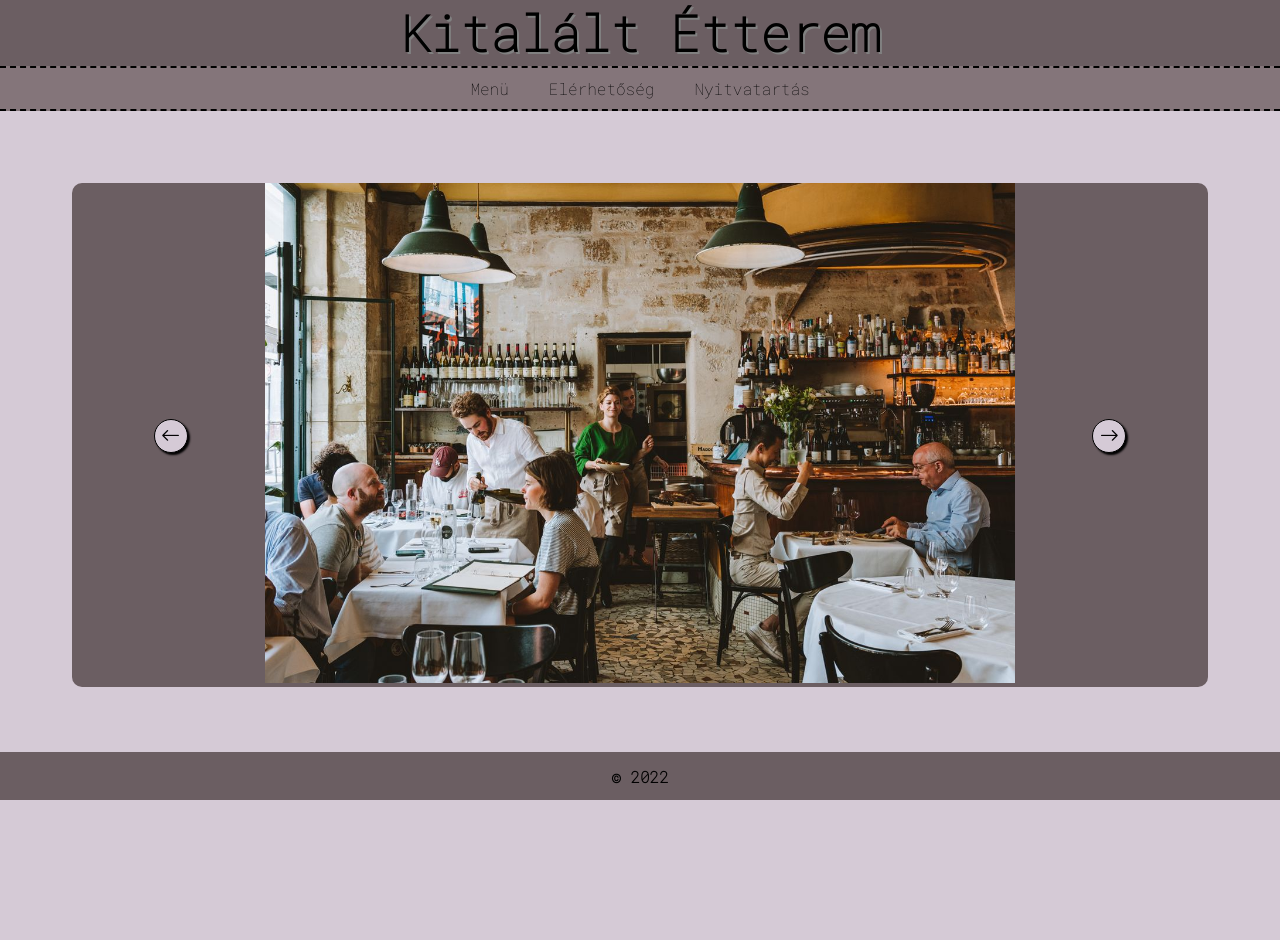
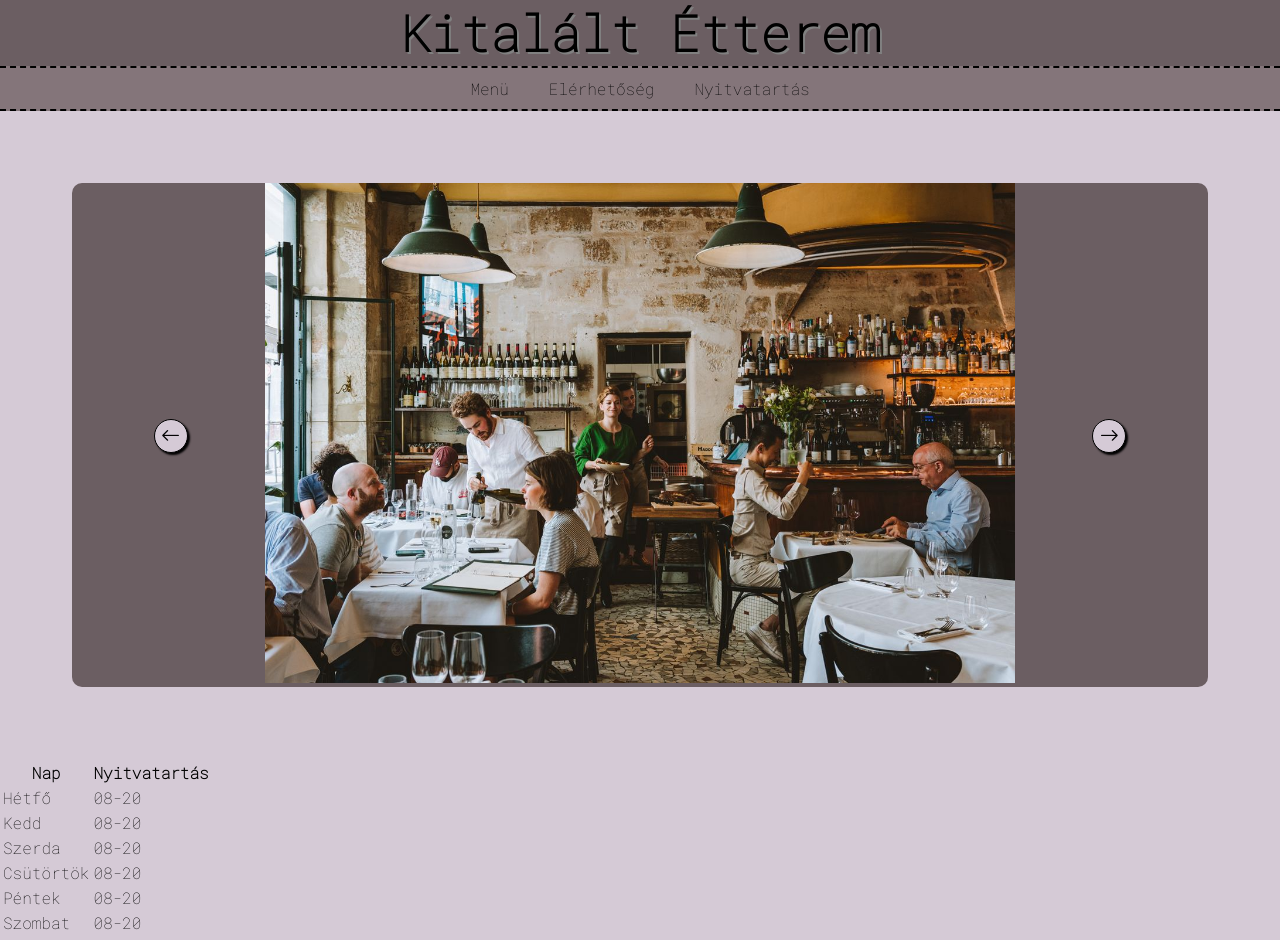
Before and after one commit to meszaros-adam/restaurant-site, a Vue app: page / in a window 1280 px wide. Shown: the top 940 px of the page. Before the commit the page ends 800 px from the top, so only its background shows below. Built offline with nearby package versions, Linux system fonts and the light colour scheme.

Commit message:
fix footer

```diff
--- a/src/App.vue
+++ b/src/App.vue
@@ -1,24 +1,31 @@
 <template>
   <div id="app">
+    <div class="page-container">
+      <div class="content-wrap">
         <header>Kitalált Étterem</header>
         <navVue></navVue>
         <main>
           <carouselVue></carouselVue>
+          <openingVue></openingVue>
         </main>
+      </div>
       <footer> &#169; {{ year }}</footer>
+    </div>
   </div>
 </template>
 
 <script>
-import { computed} from 'vue'
+import { computed } from 'vue'
 import carouselVue from './components/carousel.vue'
 import navVue from './components/nav.vue'
+import openingVue from './components/opening.vue'
 
 export default {
   name: 'app',
   components: {
     carouselVue,
-    navVue
+    navVue,
+    openingVue,
   },
   setup() {
 
@@ -27,9 +34,7 @@ export default {
       return new Date().getFullYear()
     })
 
-
-
-    return { year}
+    return { year }
   }
 }
 </script>
@@ -56,17 +61,26 @@ header {
   font-weight: bolder;
   font-size: 50px;
   text-shadow: var(--shadow);
-
 }
 
 footer {
   position: absolute;
-  bottom: 0px;
+  bottom: 0;
   background: var(--mainColor);
-  width: 100vw;
-  height: 3rem;
+  width: 100%;
+  height: 2.5rem;
   display: grid;
   place-items: center;
   font-weight: bolder;
 }
+
+.page-container {
+  position: relative;
+  min-height: 100vh;
+}
+
+.content-wrap {
+  padding-bottom: 2.5rem;
+  /* Footer height */
+}
 </style>
--- a/src/components/nav.vue
+++ b/src/components/nav.vue
@@ -36,6 +36,6 @@
 
 .nav a:hover {
     text-decoration: underline;
-    font-weight: bold;
+    font-weight: 900;
 }
 </style>
--- /dev/null
+++ b/src/components/opening.vue
@@ -0,0 +1,43 @@
+<template>
+    <div>
+        <table>
+            <tr>
+                <th>Nap</th>
+                <th>Nyitvatartás</th>
+            </tr>
+            <tr>
+                <td>Hétfő</td>
+                <td>08-20</td>
+            </tr>
+            <tr>
+                <td>Kedd</td>
+                <td>08-20</td>
+            </tr>
+            <tr>
+                <td>Szerda</td>
+                <td>08-20</td>
+            </tr>
+            <tr>
+                <td>Csütörtök</td>
+                <td>08-20</td>
+            </tr>
+            <tr>
+                <td>Péntek</td>
+                <td>08-20</td>
+            </tr>
+            <tr>
+                <td>Szombat</td>
+                <td>08-20</td>
+            </tr>
+            <tr>
+                <td>Vasárnap</td>
+                <td>08-20</td>
+            </tr>
+        </table>
+    </div>
+
+</template>
+
+<style >
+
+</style>
```
Lines whose indentation alone changed are shown as unchanged.
